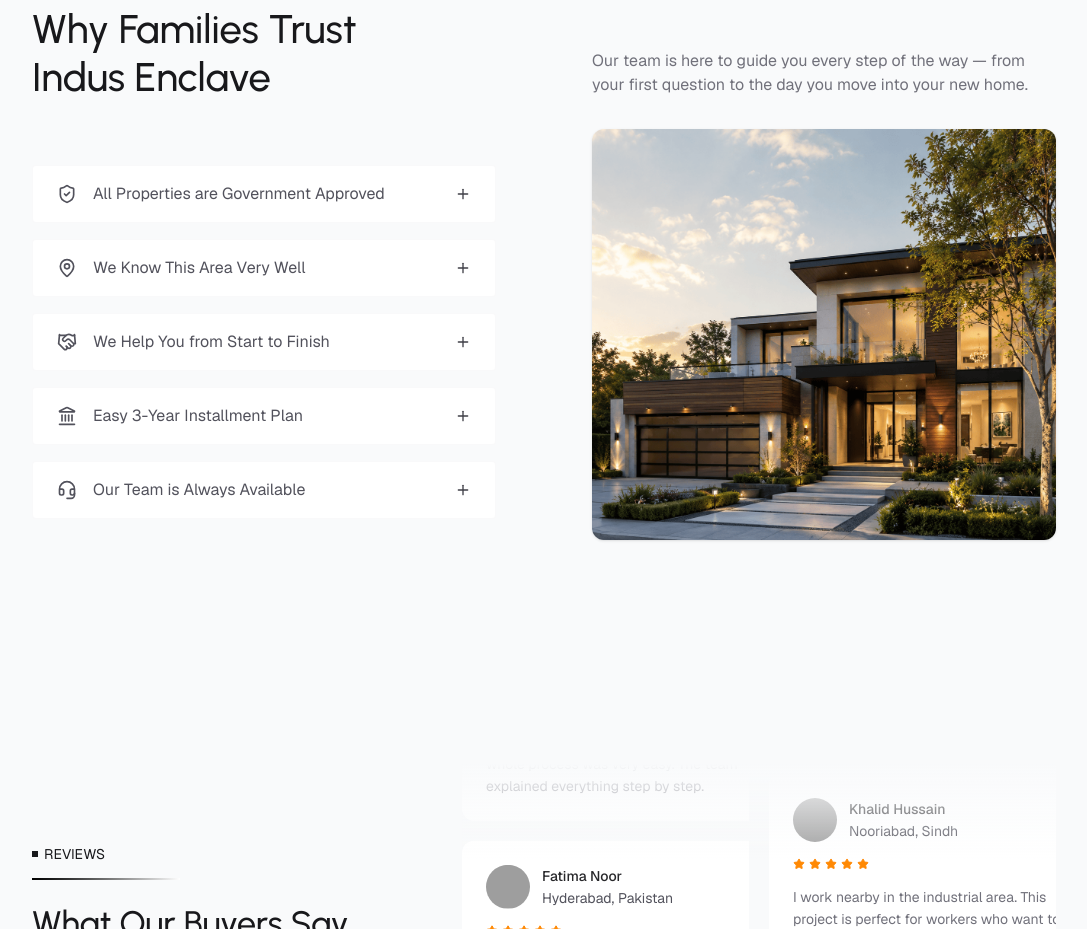
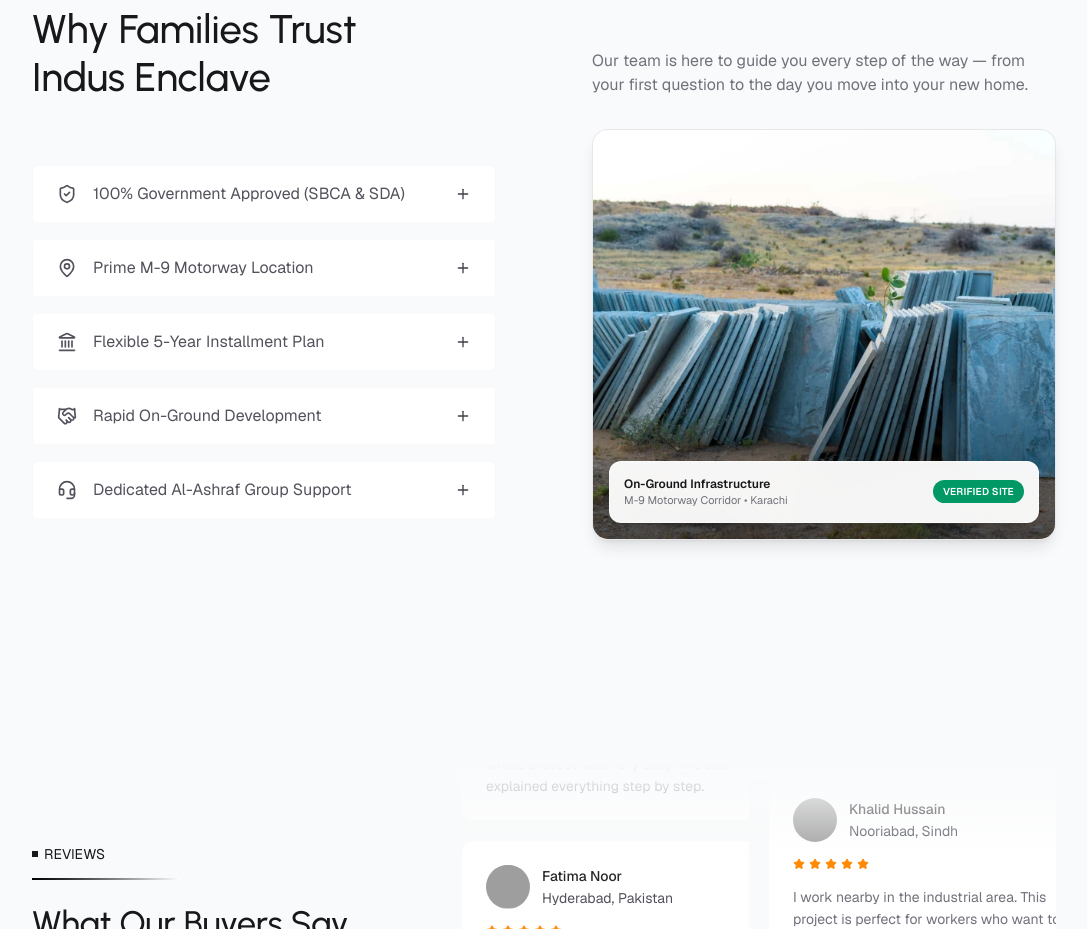
Before and after one commit to burair-ahmed/indus-enclave, a Next.js app in the folder nextjs/: page / in a window 1280 px wide. Shown: the part 3220-4149 px from the top of the page, without its empty margins (96-1183 px from the left). Built offline with nearby package versions, Linux system fonts and the light colour scheme; grey boxes are pictures that could not be loaded.

Commit message:
UI Updates

```diff
--- a/nextjs/data/data.tsx
+++ b/nextjs/data/data.tsx
@@ -11,33 +11,33 @@ export interface WhyChooseUsItem {
 export const whyChooseUsData: WhyChooseUsItem[] = [
     {
         icon: <ShieldCheck className="size-5 text-zinc-600" />,
-        title: "All Properties are Government Approved",
-        description: "Every plot and villa at Indus Enclave is fully approved by SBCA & SDA. You get proper paperwork, so your money is safe.",
-        image: "/assets/house.png"
+        title: "100% Government Approved (SBCA & SDA)",
+        description: "Indus Enclave is fully approved by the Sindh Building Control Authority (SBCA) and Sehwan Development Authority (SDA). Clear land titles, secure documentation, and complete legal peace of mind.",
+        image: "/assets/IMG-20231027-WA0048-min.webp"
     },
     {
         icon: <MapPin className="size-5 text-zinc-600" />,
-        title: "We Know This Area Very Well",
-        description: "Our team lives and works near the M-9 Motorway. We can tell you everything about the location, roads, schools, and nearby facilities.",
-        image: "/assets/galleryImage1.png"
+        title: "Prime M-9 Motorway Location",
+        description: "Strategically located directly along the booming Karachi-Hyderabad M-9 Motorway corridor, offering seamless high-speed connectivity and excellent future capital appreciation.",
+        image: "/assets/IMG-20231027-WA0048-min.webp"
+    },
+    {
+        icon: <Landmark className="size-5 text-zinc-600" />,
+        title: "Flexible 5-Year Installment Plan",
+        description: "Own your residential plot with manageable monthly payments starting from just Rs. 5,000/month over a 60-month easy plan with zero hidden surcharges.",
+        image: "/assets/IMG-20231027-WA0048-min.webp"
     },
     {
         icon: <Handshake className="size-5 text-zinc-600" />,
-        title: "We Help You from Start to Finish",
-        description: "From your first question to the day you get your keys — we are with you every step of the way. No hidden steps, no confusion.",
-        image: "/assets/galleryImage2.png"
-    },
-    {
-        icon: <Landmark className="size-5 text-zinc-600" />,
-        title: "Easy 3-Year Installment Plan",
-        description: "You can pay in small monthly installments over 3 years. No need to pay everything at once — we make it simple and manageable.",
-        image: "/assets/galleryImage3.png"
+        title: "Rapid On-Ground Development",
+        description: "Physical infrastructure is actively underway — featuring completed precast boundary walls, wide planned boulevards, underground utility network, and the grand Masjid Al-Jabbar.",
+        image: "/assets/IMG-20231027-WA0048-min.webp"
     },
     {
         icon: <Headset className="size-5 text-zinc-600" />,
-        title: "Our Team is Always Available",
-        description: "Call, WhatsApp, or visit us anytime. We are always ready to answer your questions and help you book your plot.",
-        image: "/assets/galleryImage4.png"
+        title: "Dedicated Al-Ashraf Group Support",
+        description: "Backed by the proven reputation of Al-Ashraf Group. Our on-site and customer advisory team provides transparent guidance from plot selection through possession.",
+        image: "/assets/IMG-20231027-WA0048-min.webp"
     }
 ];
 
--- a/nextjs/sections/why-choose-us.tsx
+++ b/nextjs/sections/why-choose-us.tsx
@@ -4,8 +4,8 @@ import { useState } from "react";
 import { motion } from "framer-motion";
 import Image from "next/image";
 import { Plus, Minus } from "lucide-react";
-import { whyChooseUsData } from "../data/data";
-const houseImage = "/assets/house.png";
+import { whyChooseUsData } from "@/data/data";
+const whyChooseUsImage = "/assets/IMG-20231027-WA0048-min.webp";
 
 export function WhyChooseUs() {
     const [openIndex, setOpenIndex] = useState<number | null>(null);
@@ -89,26 +89,27 @@ export function WhyChooseUs() {
                         Our team is here to guide you every step of the way — from your first question to the day you move into your new home.
                     </motion.p>
 
-                    <motion.div className="relative w-121.5 h-102.75 rounded-xl overflow-hidden shadow-sm bg-zinc-100 max-w-full"
+                    <motion.div className="relative w-full aspect-[4/3] md:aspect-auto md:w-121.5 md:h-102.75 rounded-2xl overflow-hidden shadow-lg border border-zinc-200/80 bg-zinc-100 max-w-full"
                         initial={{ y: 50, opacity: 0 }}
                         whileInView={{ y: 0, opacity: 1 }}
                         viewport={{ once: true }}
                         transition={{ type: "spring", stiffness: 320, damping: 70, mass: 1 }}
                     >
                         {/* Default Image */}
-                        <Image src={houseImage} alt="Luxury Residential Home" width={486} height={411}
-                            className={`absolute inset-0 w-full h-full object-cover transition-all duration-500 ease-in-out ${
-                                openIndex === null ? "opacity-100 scale-100" : "opacity-0 scale-95 pointer-events-none"
-                            }`}
+                        <Image src={whyChooseUsImage} alt="Indus Enclave On-Ground Boundary & Infrastructure" width={600} height={450} priority
+                            className="absolute inset-0 w-full h-full object-cover object-center transition-all duration-500 ease-in-out"
                         />
-                        {/* Accordion-specific images */}
-                        {whyChooseUsData.map((item, index) => (
-                            <Image key={index} src={item.image} alt={item.title} width={486} height={411}
-                                className={`absolute inset-0 w-full h-full object-cover transition-all duration-500 ease-in-out ${
-                                    openIndex === index ? "opacity-100 scale-100" : "opacity-0 scale-95 pointer-events-none"
-                                }`}
-                            />
-                        ))}
+                        {/* Elegant overlay badge */}
+                        <div className="absolute inset-0 bg-gradient-to-t from-black/60 via-transparent to-transparent pointer-events-none" />
+                        <div className="absolute bottom-4 left-4 right-4 p-3.5 bg-white/95 backdrop-blur-md rounded-xl border border-white/60 shadow-md flex items-center justify-between">
+                            <div>
+                                <p className="text-xs font-semibold text-zinc-900">On-Ground Infrastructure</p>
+                                <p className="text-[11px] text-zinc-500">M-9 Motorway Corridor • Karachi</p>
+                            </div>
+                            <span className="px-2.5 py-1 text-[10px] font-semibold tracking-wide uppercase bg-emerald-600 text-white rounded-full">
+                                Verified Site
+                            </span>
+                        </div>
                     </motion.div>
                 </div>
             </div>
```
